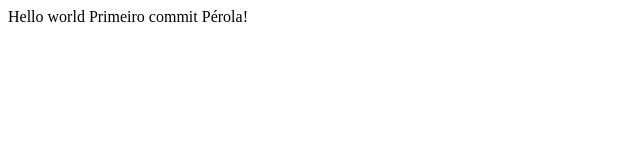
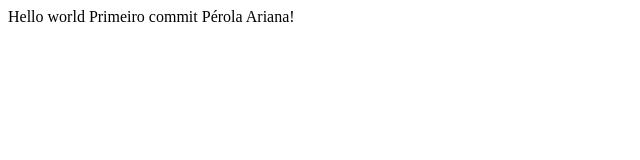
Before and after one commit to Perola-Ariana/Testando-Git, a plain HTML site: page index.html in a window 1280 px wide. Shown: the full height of the page, 0-640 px from the left. Drawn offline with Linux system fonts and the light colour scheme.

Commit message:
Alteração no nome

```diff
--- a/index.html
+++ b/index.html
@@ -12,7 +12,7 @@
   Hello world
   <script src="script.js"></script>
 
- Primeiro commit Pérola!
+ Primeiro commit Pérola Ariana!
   <script src="https://replit.com/public/js/replit-badge.js" theme="blue" defer></script>
 </body>
 
```
